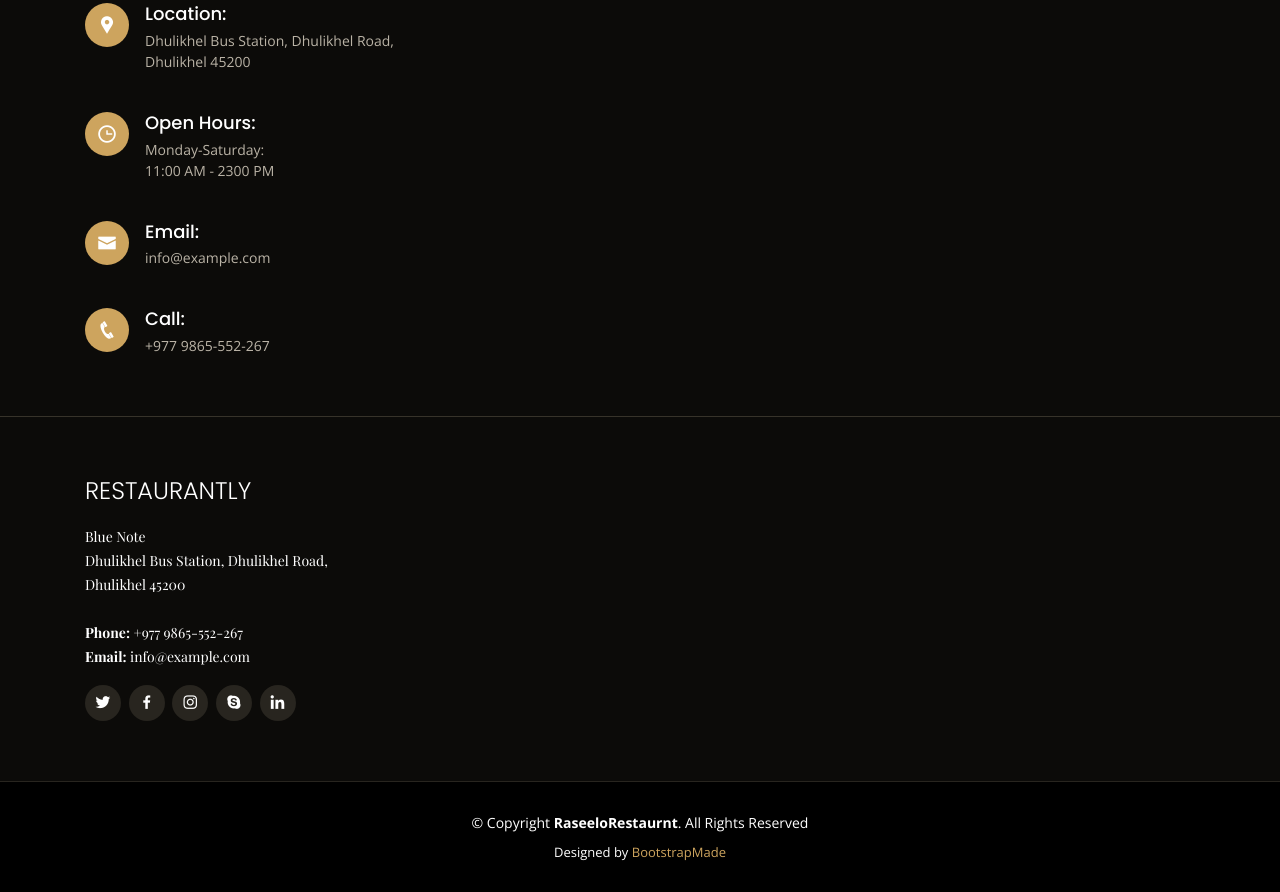
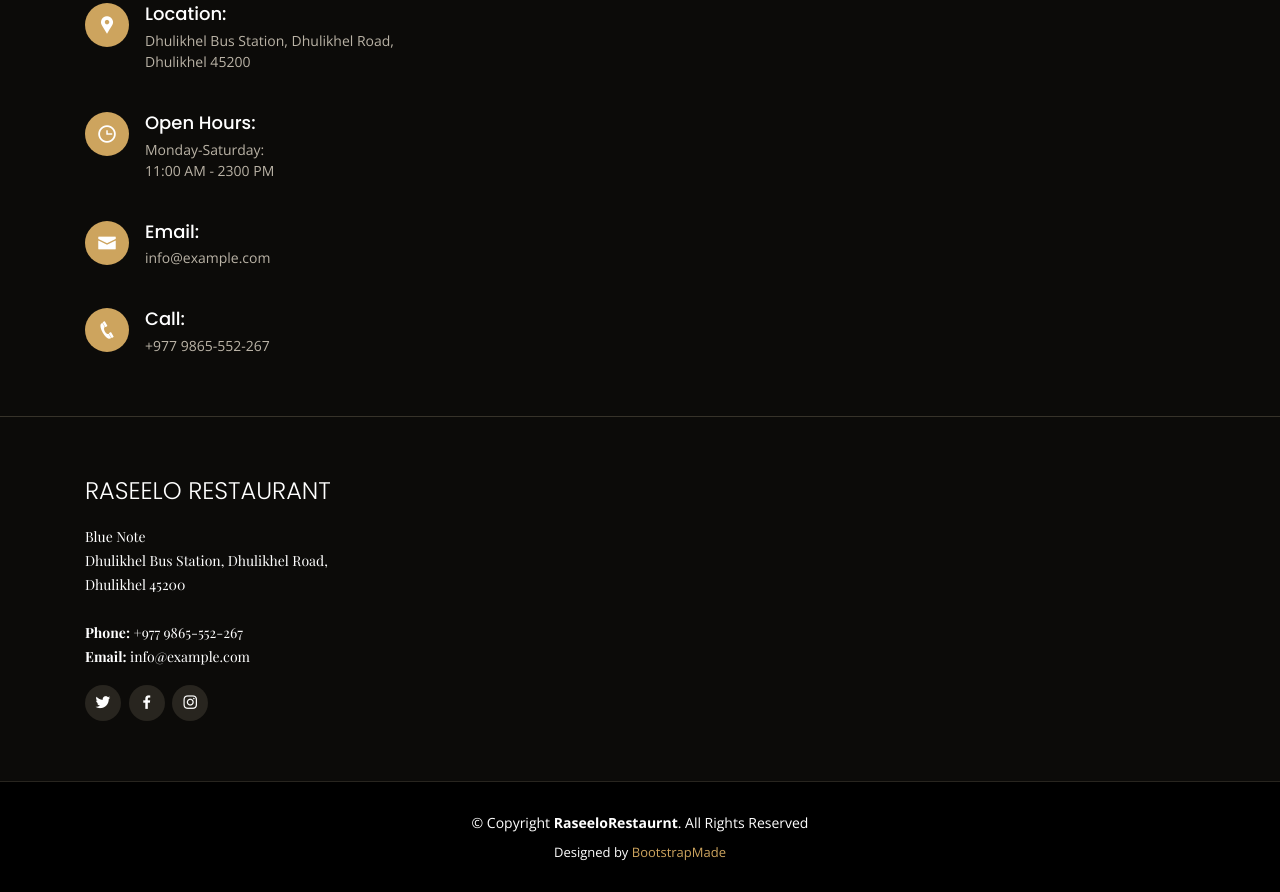
Before and after one commit to zeroair41/raseelorestaurant, a plain HTML site: page index.html in a window 1280 px wide. Shown: the part 5513-6405 px from the top of the page. Drawn offline with nearby package versions, Linux system fonts and the light colour scheme; animation ran at ten frames a second; a web font is replaced by a local one.

Commit message:
Update index.html

```diff
--- a/index.html
+++ b/index.html
@@ -656,7 +656,7 @@
 
           <div class="col-lg-3 col-md-6">
             <div class="footer-info">
-              <h3>Restaurantly</h3>
+              <h3>Raseelo Restaurant</h3>
               <p>
                 Blue Note<br>
                  Dhulikhel Bus Station, Dhulikhel Road, Dhulikhel 45200<br><br>
@@ -667,8 +667,6 @@
                 <a href="#" class="twitter"><i class="bx bxl-twitter"></i></a>
                 <a href="#" class="facebook"><i class="bx bxl-facebook"></i></a>
                 <a href="#" class="instagram"><i class="bx bxl-instagram"></i></a>
-                <a href="#" class="google-plus"><i class="bx bxl-skype"></i></a>
-                <a href="#" class="linkedin"><i class="bx bxl-linkedin"></i></a>
               </div>
             </div>
           </div>
```
